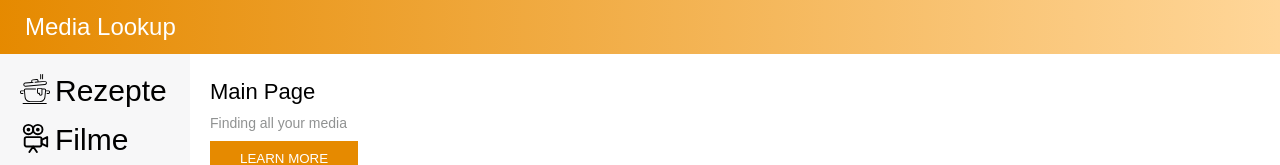
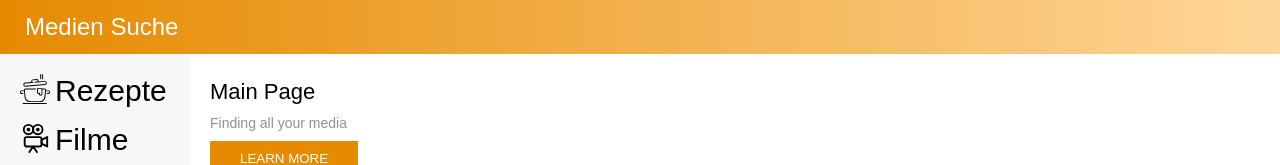
Before and after one commit to thunder312/media-lookup, a Vue app: page / in a window 1280 px wide. Shown: the top 165 px of the page. Built offline with nearby package versions, Linux system fonts and the light colour scheme.

Commit message:
styling; todo file

```diff
--- a/src/components/MediaLookup.vue
+++ b/src/components/MediaLookup.vue
@@ -4,10 +4,8 @@
     <div class="window">
       <div class="header">
         <div class="header-title-wrapper">
-          <i class="fa-regular fa-free-code-camp" aria-hidden="true"></i>
-          <div class="header-title">Media Lookup</div>
+          <div class="header-title">Medien Suche</div>
         </div>
-
       </div>
       <div class="page">
         <div class="sidebar">
--- a/src/scss/_app.scss
+++ b/src/scss/_app.scss
@@ -24,9 +24,6 @@
            margin-left: 10px;
            font-size: 24px;
            margin-left: 15px;
-         }
-         .fa {
-           font-size: 25px;
          }
        }
      }
--- a/src/scss/_themes.scss
+++ b/src/scss/_themes.scss
@@ -14,7 +14,7 @@ $themes: (
     backgroundDark: hsl(0, 0%, 0%),
     textColor: hsl(0, 0%, 100%),
     textDark: hsl(0, 0%, 100%),
-    textLight: hwb(180 73% 27%),
+    textLight: hsl(0, 0%, 73%),
     iconColor: hsl(0, 0%, 100%),
   ),
 );
```
Also changed, not shown: 1 other file (tests, documents, lock files or other folders).
